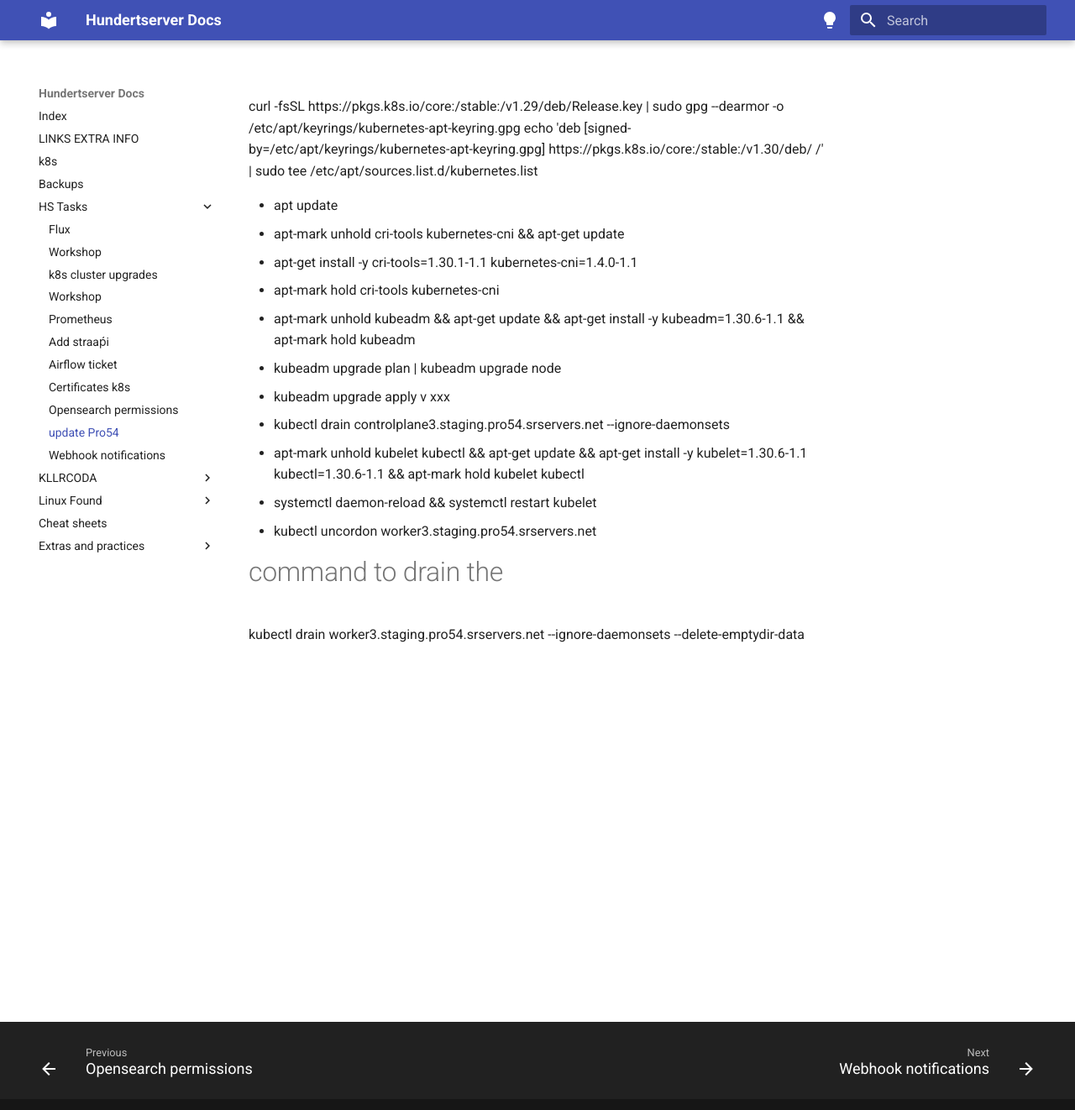
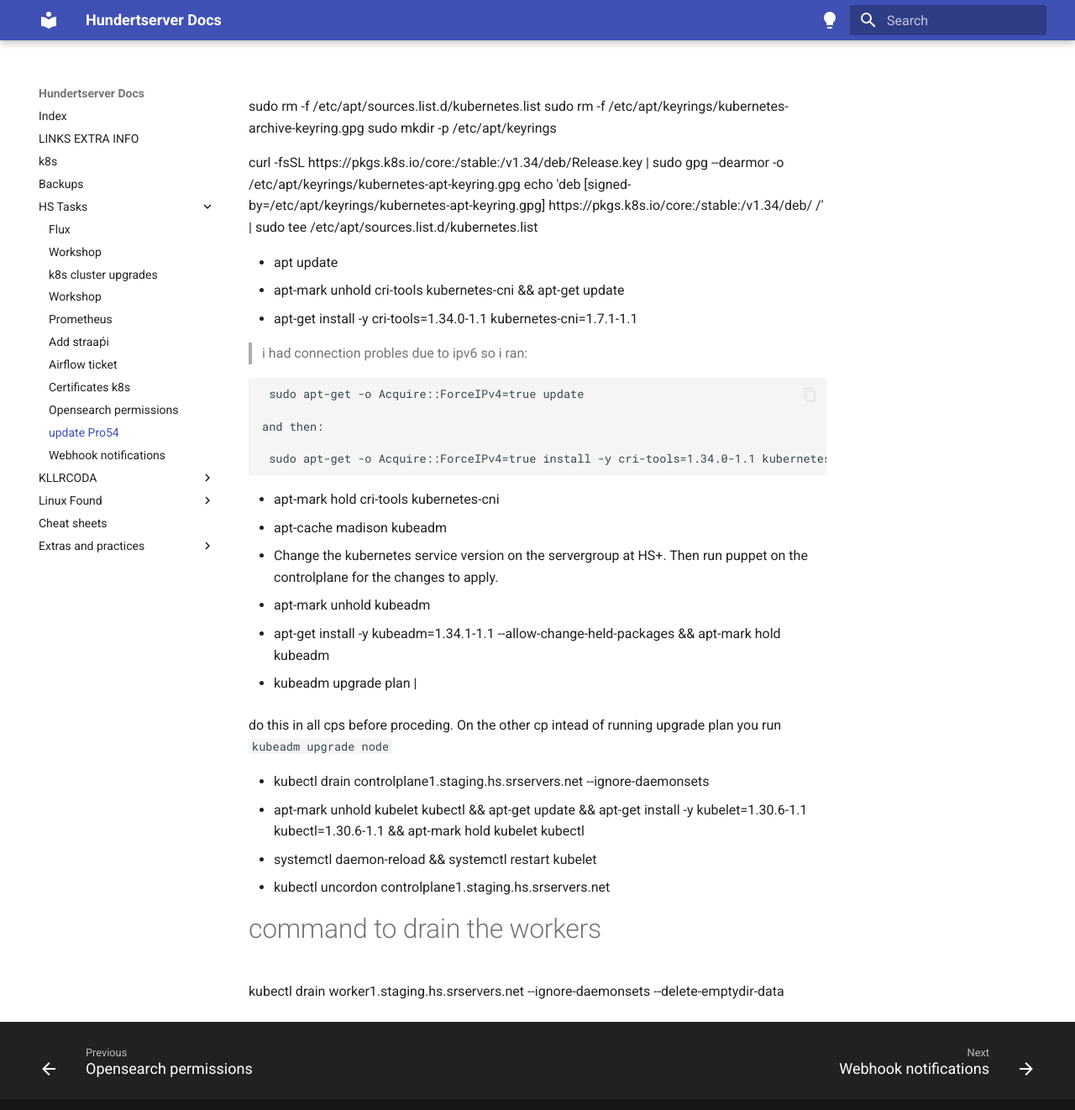
Before and after one commit to DeliaBarron/Kubernetes-Learning, an MkDocs documentation site: the page built from docs/HS-Tasks/update Pro54.md, in a window 1280 px wide and 1333 px high. Shown: the top 1322 px of the window at 84% size. Built offline with MkDocs 1.6.1 and Material for MkDocs 9.7.7, drawn with Linux system fonts in a browser that asks for light colours; comment, search, counter and statistics services are not loaded.

Commit message:
k8s notes for hs

````diff
--- a/docs/HS-Tasks/update Pro54.md
+++ b/docs/HS-Tasks/update Pro54.md
@@ -1,23 +1,46 @@
 
 
-curl -fsSL https://pkgs.k8s.io/core:/stable:/v1.29/deb/Release.key | sudo gpg --dearmor -o /etc/apt/keyrings/kubernetes-apt-keyring.gpg
-echo 'deb [signed-by=/etc/apt/keyrings/kubernetes-apt-keyring.gpg] https://pkgs.k8s.io/core:/stable:/v1.30/deb/ /' | sudo tee /etc/apt/sources.list.d/kubernetes.list
+sudo rm -f /etc/apt/sources.list.d/kubernetes.list
+sudo rm -f /etc/apt/keyrings/kubernetes-archive-keyring.gpg
+sudo mkdir -p /etc/apt/keyrings
+
+curl -fsSL https://pkgs.k8s.io/core:/stable:/v1.34/deb/Release.key | sudo gpg --dearmor -o /etc/apt/keyrings/kubernetes-apt-keyring.gpg
+echo 'deb [signed-by=/etc/apt/keyrings/kubernetes-apt-keyring.gpg] https://pkgs.k8s.io/core:/stable:/v1.34/deb/ /' | sudo tee /etc/apt/sources.list.d/kubernetes.list
 
 
 - apt update
 - apt-mark unhold cri-tools kubernetes-cni && apt-get update
-- apt-get install -y cri-tools=1.30.1-1.1  kubernetes-cni=1.4.0-1.1
+- apt-get install -y cri-tools=1.34.0-1.1  kubernetes-cni=1.7.1-1.1
+
+> i had connection probles due to ipv6 so i ran:
+
+```
+ sudo apt-get -o Acquire::ForceIPv4=true update
+
+and then:
+
+ sudo apt-get -o Acquire::ForceIPv4=true install -y cri-tools=1.34.0-1.1 kubernetes-cni=1.7.1-1.1
+```
+
 - apt-mark hold cri-tools kubernetes-cni
-- apt-mark unhold kubeadm && apt-get update && apt-get install -y kubeadm=1.30.6-1.1 && apt-mark hold kubeadm
-- kubeadm upgrade plan  | kubeadm upgrade node
-- kubeadm upgrade apply v xxx
+-  apt-cache madison kubeadm
+- Change the kubernetes service version on the servergroup at HS+. Then run puppet on the controlplane for the changes to apply.
+
+- apt-mark unhold kubeadm
+- apt-get install -y kubeadm=1.34.1-1.1 --allow-change-held-packages && apt-mark hold kubeadm
+
+- kubeadm upgrade plan  |
+
+do this in all cps before proceding. On the other cp intead of running upgrade plan you run `kubeadm upgrade node`
 
 
-- kubectl drain controlplane3.staging.pro54.srservers.net --ignore-daemonsets
+
+- kubectl drain controlplane1.staging.hs.srservers.net --ignore-daemonsets
 - apt-mark unhold kubelet kubectl && apt-get update && apt-get install -y kubelet=1.30.6-1.1 kubectl=1.30.6-1.1 && apt-mark hold kubelet kubectl
 - systemctl daemon-reload && systemctl restart kubelet
-- kubectl uncordon worker3.staging.pro54.srservers.net
+- kubectl uncordon controlplane1.staging.hs.srservers.net
 
 
-#command to drain the
-kubectl drain  worker3.staging.pro54.srservers.net --ignore-daemonsets --delete-emptydir-data
+#command to drain the workers
+
+kubectl drain  worker1.staging.hs.srservers.net --ignore-daemonsets --delete-emptydir-data
````
Also changed, not shown: docs/HS-Tasks/K8S_MonitoringDelia.md (+21 -0 lines).
